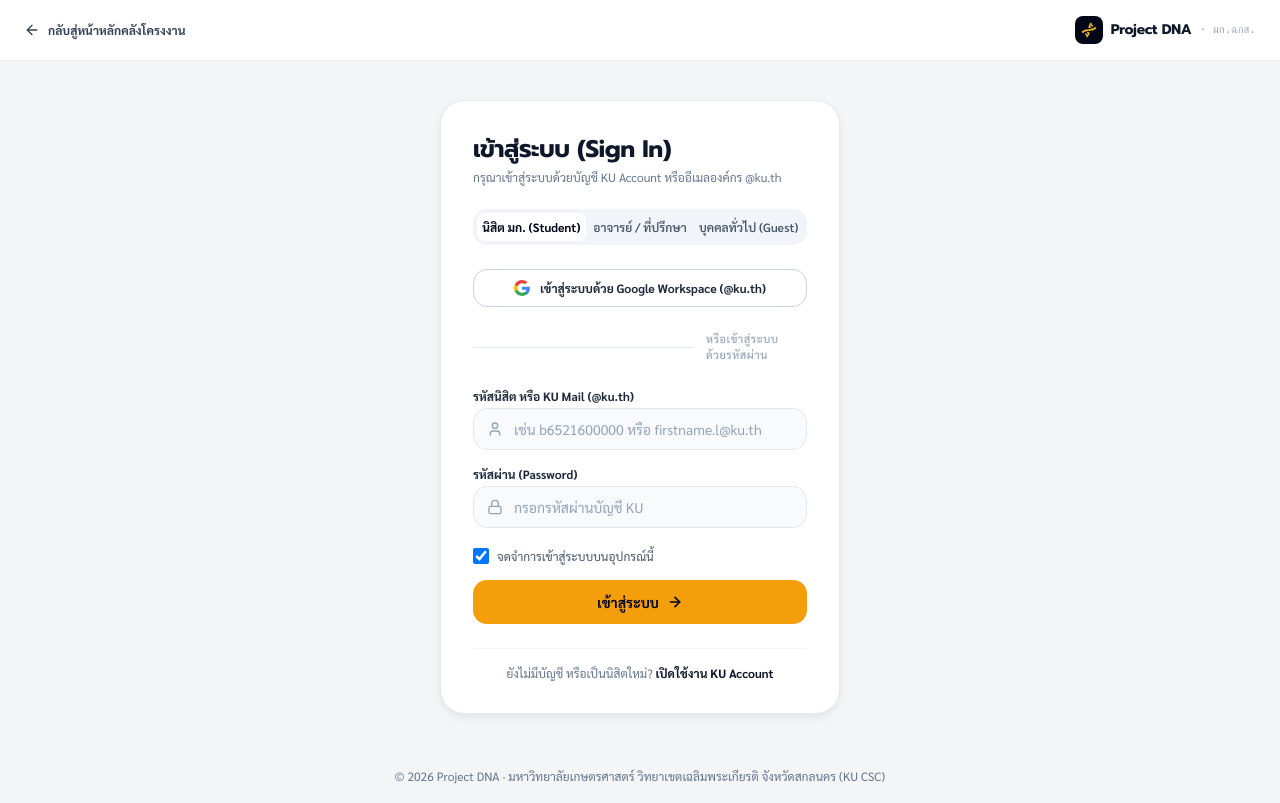
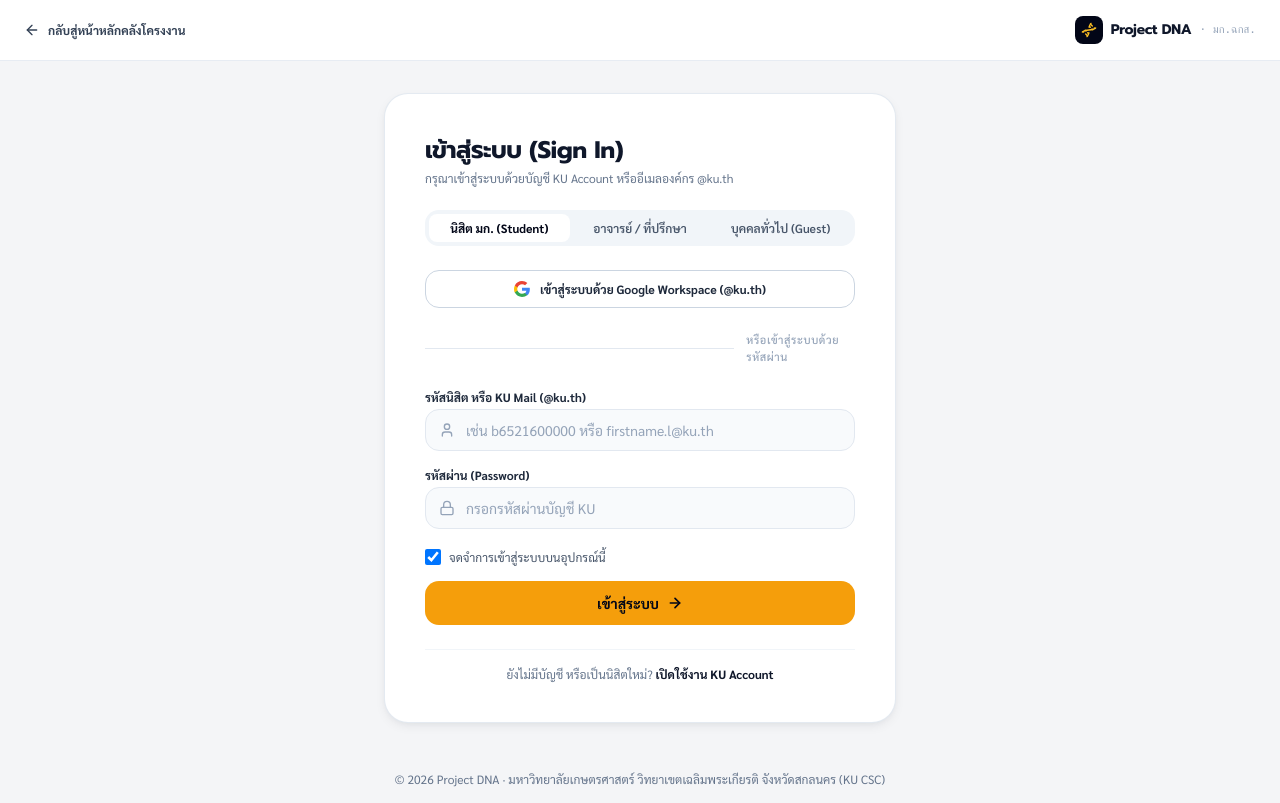
Before and after one commit to Woraphob3938/Project-DNA, a Next.js app: page /login in a window 1280 px wide. Built offline with nearby package versions, Linux system fonts and the light colour scheme.

Commit message:
fix(ui): widen login card to max-w-xl with increased padding

```diff
--- a/src/app/login/page.tsx
+++ b/src/app/login/page.tsx
@@ -82,8 +82,8 @@
       </header>
 
       {/* Main Centered Login Card */}
-      <main className="flex-1 max-w-md w-full mx-auto p-4 md:p-6 flex items-center justify-center">
-        <div className="w-full bg-white rounded-3xl border border-slate-200/90 shadow-card p-6 md:p-8 space-y-6">
+      <main className="flex-1 max-w-xl w-full mx-auto p-4 md:p-8 flex items-center justify-center">
+        <div className="w-full bg-white rounded-3xl border border-slate-200/90 shadow-card p-8 md:p-10 space-y-6">
 
           {/* Form Heading */}
           <div>
```
